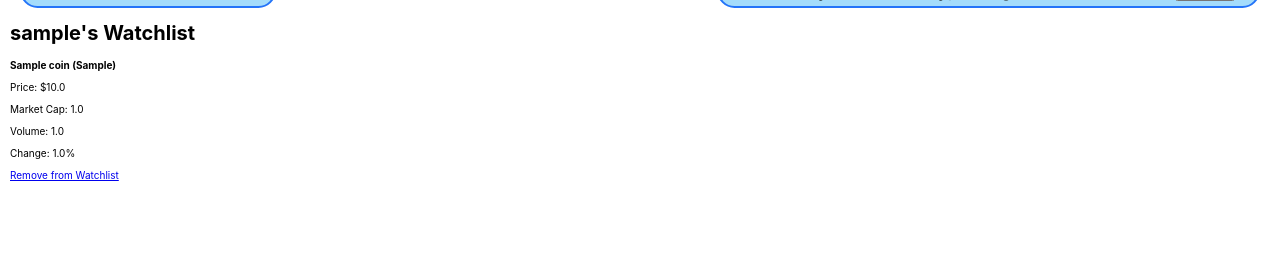
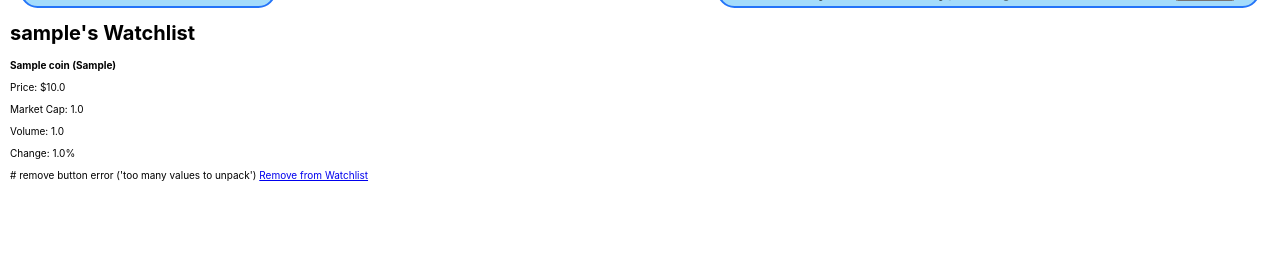
Before and after one commit to ian-ruiz21/CoinWatch, a Django app: page /watchlist/ in a window 1280 px wide. Shown: the part 47-315 px from the top of the page. Run offline with Django 5.2, Linux system fonts and the light colour scheme; a user stored in the database is signed in; tables that the repository leaves empty hold one stand-in row (values such as "Sample post").

Commit message:
Added comments

```diff
--- a/main_app/templates/coins/watchlist.html
+++ b/main_app/templates/coins/watchlist.html
@@ -12,6 +12,7 @@
           <p>Market Cap: {{ coin.market_cap }}</p>
           <p>Volume: {{ coin.volume }}</p>
           <p>Change: {{ coin.change }}%</p>
+          # remove button error ('too many values to unpack')
           <a href="{% url 'remove-from-watchlist' coin.symbol %}">Remove from Watchlist</a>
         </li>
       {% endfor %}
```
